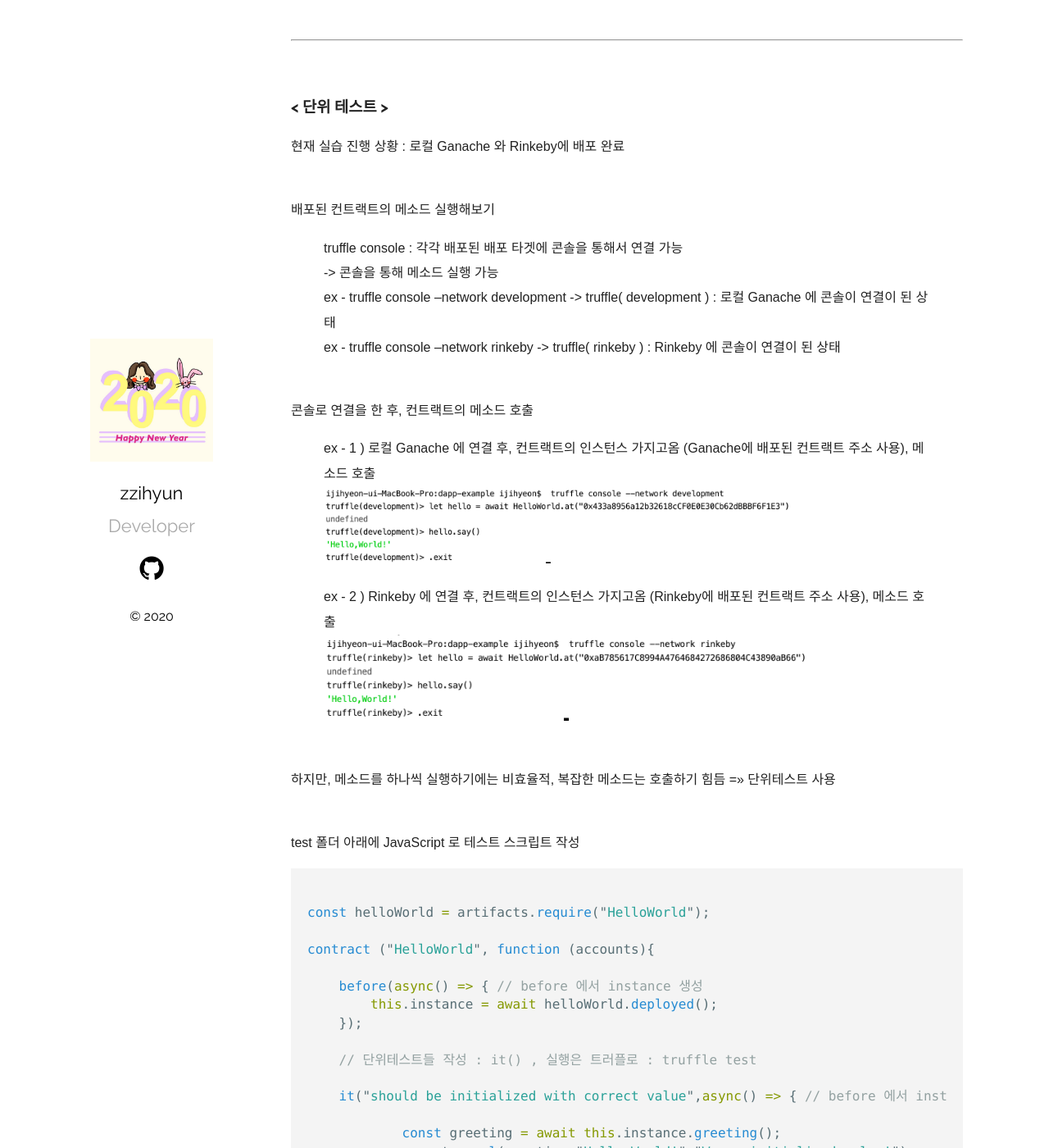
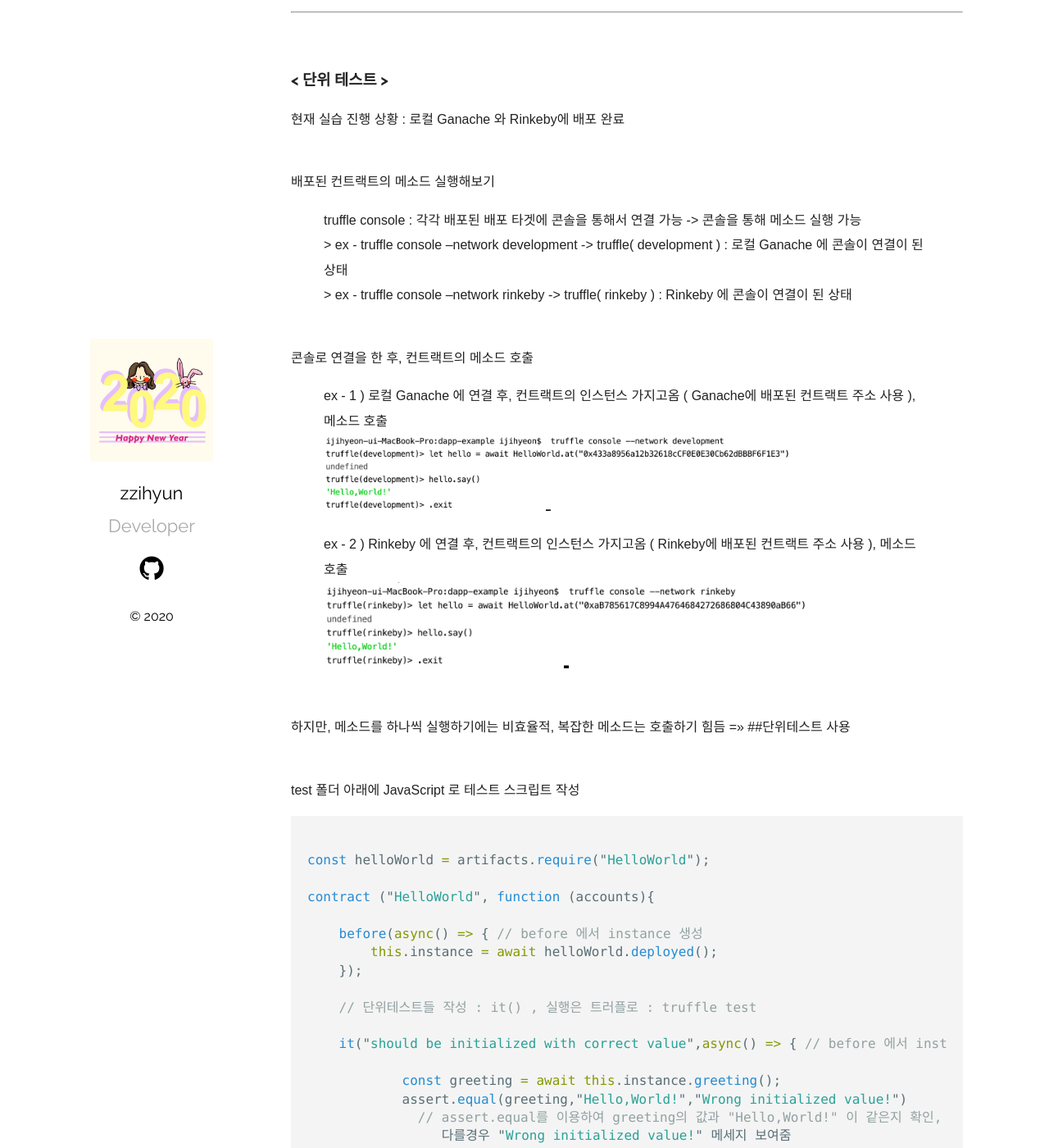
Before and after one commit to jhhhj1002/jhhhj1002.github.io, a Jekyll site: the page built from _posts/2020-03-27-Truffle-in-Blockchain-02.markdown, in a window 1280 px wide and 1400 px high, scrolled down 6962 px. Shown: the whole window at 82% size. Built offline with Jekyll 4.4.1, drawn with Linux system fonts in a browser that asks for light colours; some of the changed text lies outside the part shown.

Commit message:
Update 2020-03-27-Truffle-in-Blockchain-02.markdown

```diff
--- a/_posts/2020-03-27-Truffle-in-Blockchain-02.markdown
+++ b/_posts/2020-03-27-Truffle-in-Blockchain-02.markdown
@@ -118,7 +118,7 @@ Infura 사이트에서 API key 발급 필요
 <br/>
 rinkeby 테스트넷에 SmartContract 배포 ( truffle migrate --network rinkeby --reset )
 <img src="/assets/imgs/Blockchain&Truffle_16.png" width="65%" height="35%" >
-<img src="/assets/imgs/Blockchain&Truffle_17.png" width="60%" height="30%" >
+<img src="/assets/imgs/Blockchain&Truffle_17.png" width="55%" height="25%" >
 <img src="/assets/imgs/Blockchain&Truffle_18.png" width="65%" height="35%" >
 <img src="/assets/imgs/Blockchain&Truffle_19.png" width="65%" height="35%" >
 
@@ -136,22 +136,21 @@ truffle networks 를 통해 로컬( Ganache )에 배포한 컨트랙트 주소
 
 <br/>
 배포된 컨트랙트의 메소드 실행해보기
-> truffle console : 각각 배포된 배포 타겟에 콘솔을 통해서 연결 가능
-                    -> 콘솔을 통해 메소드 실행 가능
-> ex - truffle console --network development -> truffle( development ) : 로컬 Ganache 에 콘솔이 연결이 된 상태
-> ex - truffle console --network rinkeby -> truffle( rinkeby ) : Rinkeby 에 콘솔이 연결이 된 상태
+> truffle console : 각각 배포된 배포 타겟에 콘솔을 통해서 연결 가능 -> 콘솔을 통해 메소드 실행 가능
+>	> ex - truffle console --network development -> truffle( development ) : 로컬 Ganache 에 콘솔이 연결이 된 상태
+>	> ex - truffle console --network rinkeby -> truffle( rinkeby ) : Rinkeby 에 콘솔이 연결이 된 상태
 
 <br/>
 콘솔로 연결을 한 후, 컨트랙트의 메소드 호출
 
-> ex - 1 ) 로컬 Ganache 에 연결 후, 컨트랙트의 인스턴스 가지고옴 (Ganache에 배포된 컨트랙트 주소 사용), 메소드 호출
+> ex - 1 ) 로컬 Ganache 에 연결 후, 컨트랙트의 인스턴스 가지고옴 ( Ganache에 배포된 컨트랙트 주소 사용 ), 메소드 호출
 <img src="/assets/imgs/Blockchain&Truffle_21.png" width="80%" height="45%" >
 
-> ex - 2 ) Rinkeby 에 연결 후, 컨트랙트의 인스턴스 가지고옴 (Rinkeby에 배포된 컨트랙트 주소 사용), 메소드 호출
+> ex - 2 ) Rinkeby 에 연결 후, 컨트랙트의 인스턴스 가지고옴 ( Rinkeby에 배포된 컨트랙트 주소 사용 ), 메소드 호출
 <img src="/assets/imgs/Blockchain&Truffle_22.png" width="80%" height="45%" >
 
 <br/>
-하지만, 메소드를 하나씩 실행하기에는 비효율적, 복잡한 메소드는 호출하기 힘듬 =>> 단위테스트 사용
+하지만, 메소드를 하나씩 실행하기에는 비효율적, 복잡한 메소드는 호출하기 힘듬 =>> ##단위테스트 사용
 
 <br/>
 test 폴더 아래에 JavaScript 로 테스트 스크립트 작성
@@ -196,8 +195,8 @@ contract ("HelloWorld", function (accounts){
 
 <br/>
 단위테스트 실행 ( truffle test : test 디렉토리 아래의 모든 테스트 스크립트 실행 )
-<img src="/assets/imgs/Blockchain&Truffle_23.png" width="40%" height="40%" >
+<img src="/assets/imgs/Blockchain&Truffle_23.png" width="45%" height="40%" >
 -> 성공!
-
+<br/>
 
 [Infura]: https://infura.io/
```
Also changed, not shown: other parts of _posts/2020-03-27-Truffle-in-Blockchain-02.markdown (+1 -1 lines).
